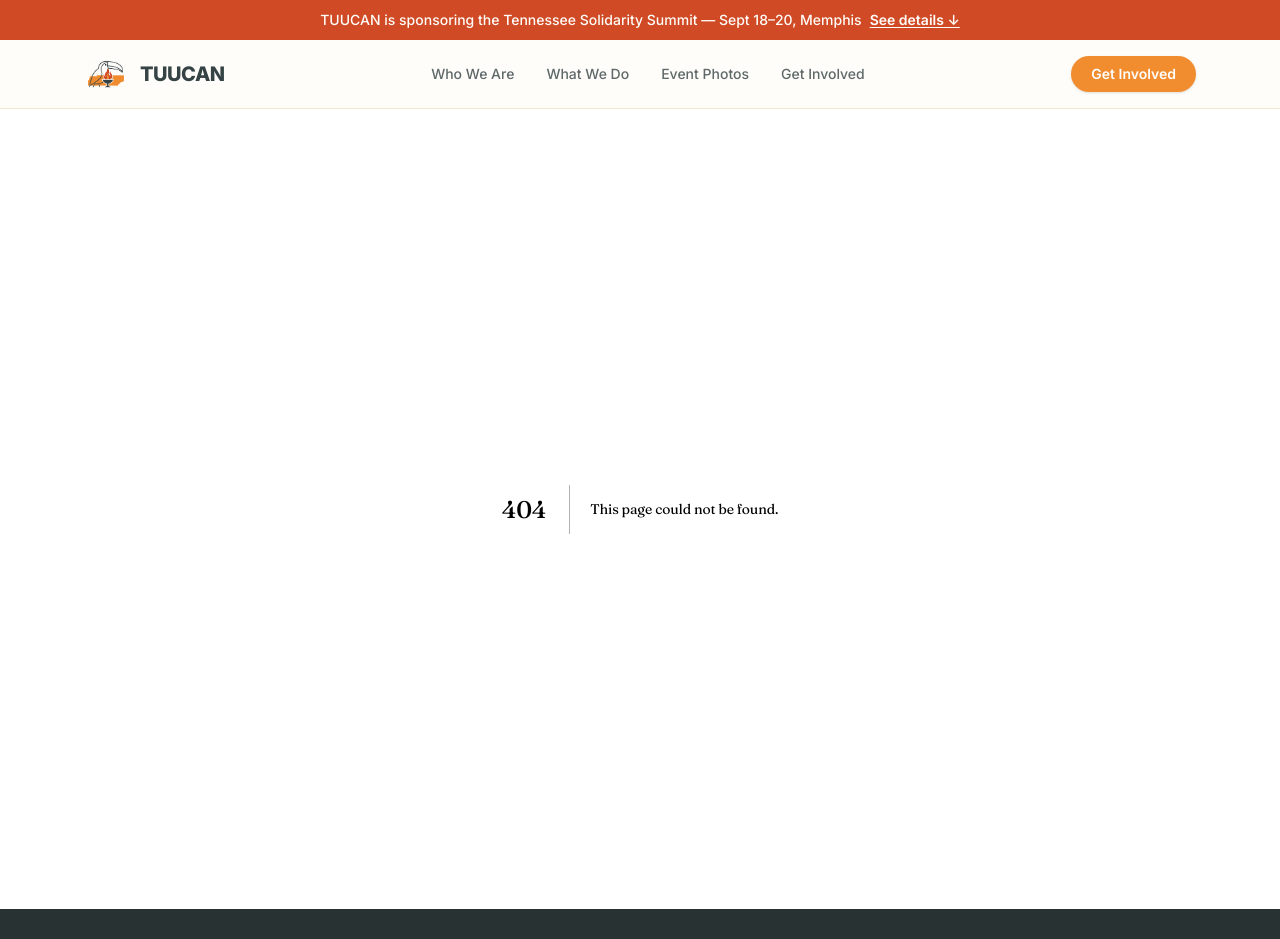
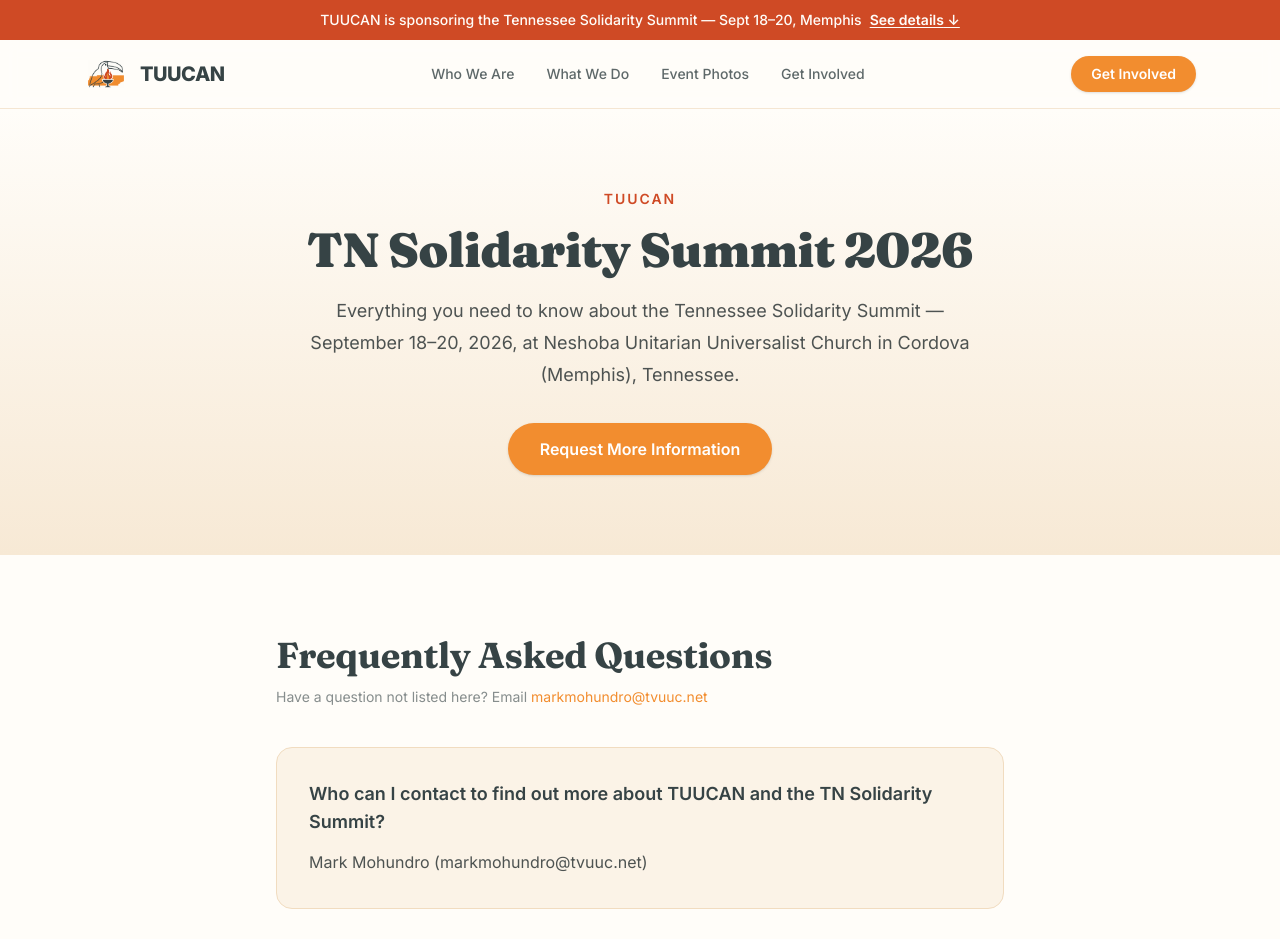
Before and after one commit to tuucan-tn/tuucan-site, a Next.js app: page /summit in a window 1280 px wide. Before the commit this address had no page. Shown: the top 939 px of the page. Built offline with nearby package versions, Linux system fonts and the light colour scheme.

Commit message:
Add TN Solidarity Summit 2026 page with FAQ

```diff
--- /dev/null
+++ b/app/summit/page.tsx
@@ -0,0 +1,82 @@
+import type { Metadata } from "next";
+import summit from "@/content/summit.json";
+import home from "@/content/home.json";
+
+export const metadata: Metadata = {
+  title: "TN Solidarity Summit 2026 — TUUCAN",
+  description:
+    "Everything you need to know about the Tennessee Solidarity Summit, September 18–20, 2026, at Neshoba Unitarian Universalist Church in Cordova (Memphis), TN.",
+};
+
+export default function SummitPage() {
+  const { heading, intro, registerUrl, registerLabel, faq } = summit;
+
+  return (
+    <div>
+      {/* ---------------- Hero ---------------- */}
+      <section className="bg-gradient-to-b from-cream to-sand">
+        <div className="mx-auto max-w-4xl px-5 py-16 text-center md:py-20">
+          <p className="text-sm font-semibold uppercase tracking-[0.14em] text-flame">
+            {home.site.name}
+          </p>
+          <h1 className="mt-4 text-4xl font-black leading-[1.05] text-slate sm:text-5xl">
+            {heading}
+          </h1>
+          <p className="mx-auto mt-5 max-w-2xl text-lg leading-8 text-ink/80">
+            {intro}
+          </p>
+          <div className="mt-8">
+            <a
+              href={registerUrl}
+              target="_blank"
+              rel="noopener noreferrer"
+              className="inline-block rounded-full bg-orange px-8 py-3.5 text-base font-semibold text-white shadow-sm transition-colors hover:bg-orange-dark"
+            >
+              {registerLabel}
+            </a>
+          </div>
+        </div>
+      </section>
+
+      {/* ---------------- FAQ ---------------- */}
+      <section className="bg-cream">
+        <div className="mx-auto max-w-3xl px-5 py-16 md:py-20">
+          <h2 className="text-3xl font-bold text-slate sm:text-4xl">
+            Frequently Asked Questions
+          </h2>
+          <p className="mt-3 text-slate/60 text-sm">
+            Have a question not listed here? Email{" "}
+            <a
+              href={`mailto:${home.site.contactEmail}`}
+              className="text-orange hover:underline"
+            >
+              {home.site.contactEmail}
+            </a>
+          </p>
+
+          <dl className="mt-10 space-y-8">
+            {faq.map((item, i) => (
+              <div
+                key={i}
+                className="rounded-2xl border border-sand-deep bg-sand/50 p-6 md:p-8"
+              >
+                <dt className="text-lg font-semibold text-slate">
+                  {item.question}
+                </dt>
+                <dd className="mt-3 leading-7 text-ink/80 whitespace-pre-line">
+                  {item.answer}
+                </dd>
+              </div>
+            ))}
+          </dl>
+
+          {faq.length === 0 && (
+            <p className="mt-10 text-center text-ink/60">
+              FAQ coming soon — check back closer to the event.
+            </p>
+          )}
+        </div>
+      </section>
+    </div>
+  );
+}
```
